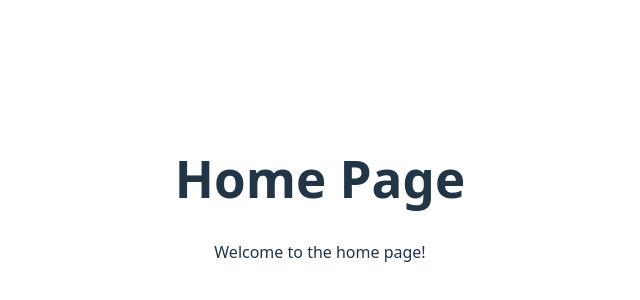
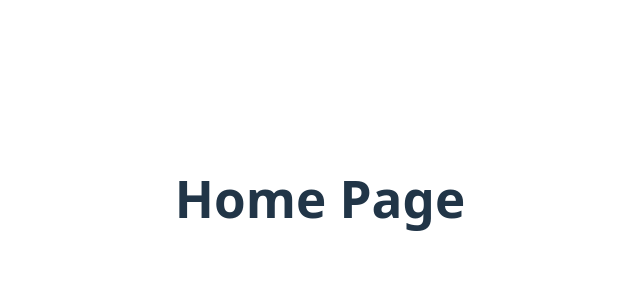
Before and after one commit to Ooochy/ham, a React (Vite) app: page / in a window 1280 px wide. Shown: the part 202-502 px from the top of the page, without its empty margins (320-960 px from the left). Built offline with nearby package versions, Linux system fonts and the light colour scheme.

Commit message:
test: 删一行

```diff
--- a/src/pages/home/Home.tsx
+++ b/src/pages/home/Home.tsx
@@ -2,7 +2,6 @@ export default function Home() {
   return (
     <div>
       <h1>Home Page</h1>
-      <p>Welcome to the home page!</p>
     </div>
   )
 }
```
